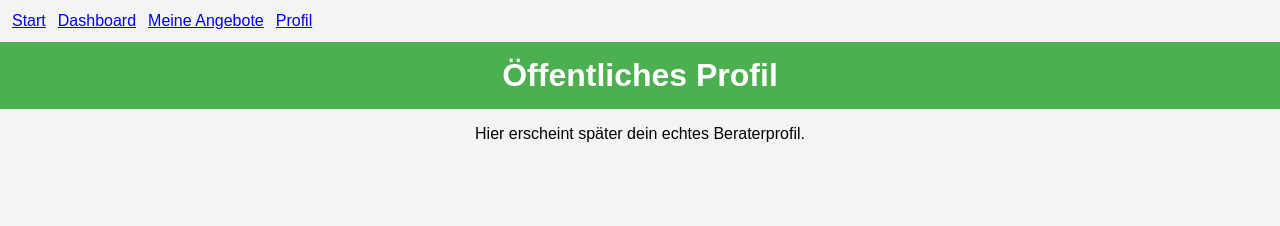
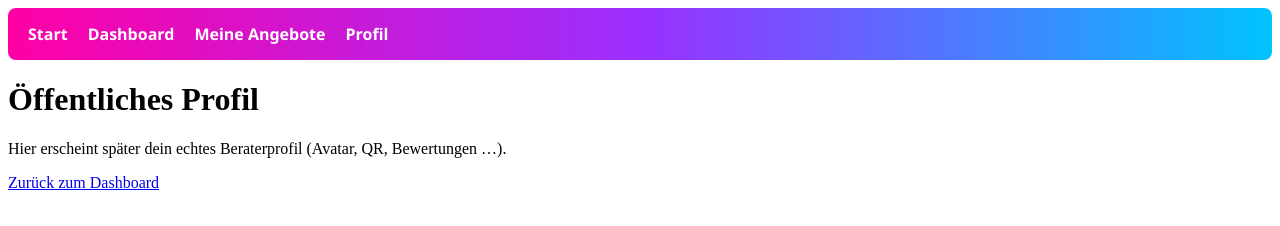
Before and after one commit to ohnequatschdeals/berater-app, a website: page profile.html in a window 1280 px wide. Drawn offline with Linux system fonts and the light colour scheme.

Commit message:
Update profile.html

```diff
--- a/profile.html
+++ b/profile.html
@@ -2,12 +2,12 @@
 <html lang="de">
 <head>
   <meta charset="UTF-8" />
-  <meta name="viewport" content="width=device-width, initial-scale=1.0" />
-  <title>Profil</title>
-  <link rel="stylesheet" href="dashboard.css" />
+  <meta name="viewport" content="width=device-width, initial-scale=1" />
+  <title>Öffentliches Profil</title>
+  <link rel="stylesheet" href="style.css" />
 </head>
 <body>
-  <nav style="display:flex; gap:12px; padding:12px;">
+  <nav>
     <a href="/">Start</a>
     <a href="/dashboard">Dashboard</a>
     <a href="/links">Meine Angebote</a>
@@ -15,6 +15,7 @@
   </nav>
 
   <h1>Öffentliches Profil</h1>
-  <p>Hier erscheint später dein echtes Beraterprofil.</p>
+  <p>Hier erscheint später dein echtes Beraterprofil (Avatar, QR, Bewertungen …).</p>
+  <p><a class="btn" href="/dashboard">Zurück zum Dashboard</a></p>
 </body>
 </html>
```
